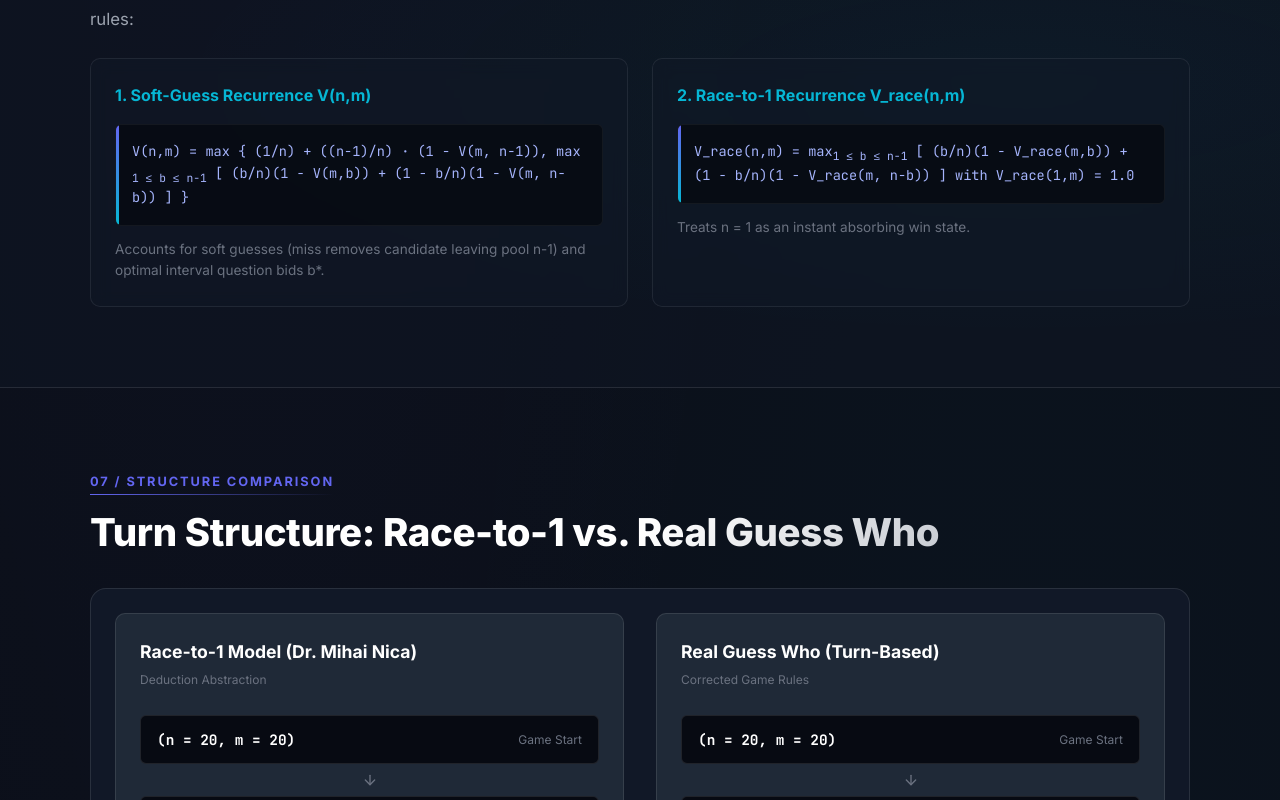
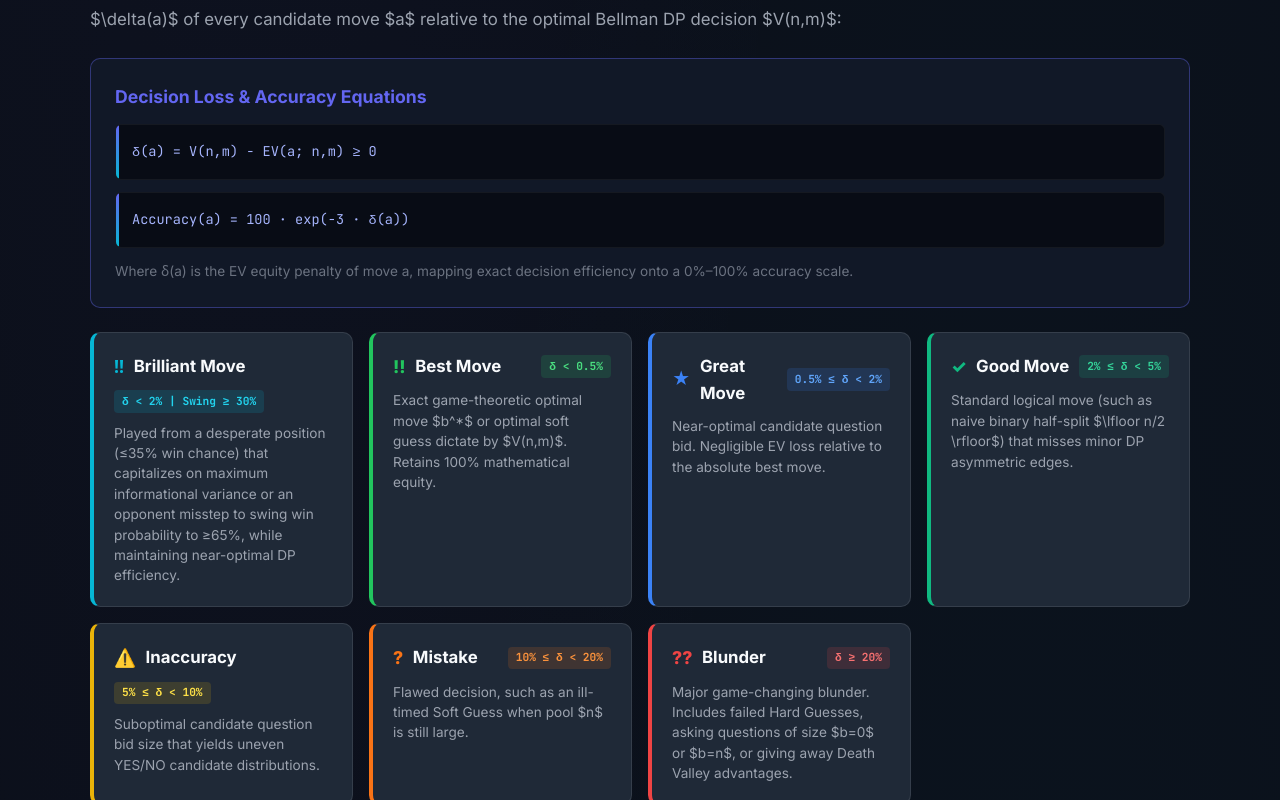
Before and after one commit to DMDTague/Race-2-1, a React (Vite) app: page / in a window 1280 px wide. Shown: the part 4780-5580 px from the top of the page. Built offline with nearby package versions, Linux system fonts and the light colour scheme.

Commit message:
Add Move Qualification Deep Dive section to analysis page and index CSS

```diff
--- a/src/GuessWhoAnalysis.jsx
+++ b/src/GuessWhoAnalysis.jsx
@@ -220,35 +220,104 @@ export default function GuessWhoAnalysis() {
           </div>
         </section>
 
-        {/* Section 6: Formal Math & DP Equations */}
-        <section id="formal-math" className="content-section alt-bg">
+        {/* Section 06b: Move Qualification Deep Dive */}
+        <section id="move-qualification" className="content-section">
           <div className="section-container">
-            <div className="section-label">06 / Formal Mathematics</div>
-            <h2 className="section-title">Optimal Death Valley Strategy V(n,m)</h2>
+            <div className="section-label">06b / Decision Evaluation</div>
+            <h2 className="section-title">Move Qualification Engine: From Brilliant to Blunder</h2>
 
             <p className="paragraph">
-              We define V(n,m) as the win probability for the player to move, given active pool n and opponent pool m, under turn-based soft-guess rules:
+              To evaluate human and AI decisions with mathematical precision, our engine measures the <strong>Expected Value (EV) Decision Error</strong> $\delta(a)$ of every candidate move $a$ relative to the optimal Bellman DP decision $V(n,m)$:
             </p>
 
-            {/* Formatted Math Cards */}
-            <div className="formula-cards-grid">
-              <div className="formula-card">
-                <h4>1. Soft-Guess Recurrence V(n,m)</h4>
-                <div className="latex-box">
-                  V(n,m) = max &#123; (1/n) + ((n-1)/n) &middot; (1 - V(m, n-1)), max<sub>1 &le; b &le; n-1</sub> [ (b/n)(1 - V(m,b)) + (1 - b/n)(1 - V(m, n-b)) ] &#125;
+            <div className="math-callout-box">
+              <h4>Decision Loss & Accuracy Equations</h4>
+              <div className="latex-box">
+                &delta;(a) = V(n,m) - EV(a; n,m) &ge; 0
+              </div>
+              <div className="latex-box" style={{ marginTop: '0.6rem' }}>
+                Accuracy(a) = 100 &middot; exp(-3 &middot; &delta;(a))
+              </div>
+              <p className="formula-caption">
+                Where &delta;(a) is the EV equity penalty of move a, mapping exact decision efficiency onto a 0%–100% accuracy scale.
+              </p>
+            </div>
+
+            <div className="qualification-matrix-grid">
+              <div className="qual-card qual-brilliant">
+                <div className="qual-header">
+                  <span className="qual-icon">‼</span>
+                  <h4>Brilliant Move</h4>
+                  <span className="qual-badge">&delta; &lt; 2% | Swing &ge; 30%</span>
                 </div>
-                <p className="formula-caption">
-                  Accounts for soft guesses (miss removes candidate leaving pool n-1) and optimal interval question bids b*.
+                <p>
+                  Played from a desperate position (&le;35% win chance) that capitalizes on maximum informational variance or an opponent misstep to swing win probability to &ge;65%, while maintaining near-optimal DP efficiency.
                 </p>
               </div>
 
-              <div className="formula-card">
-                <h4>2. Race-to-1 Recurrence V_race(n,m)</h4>
-                <div className="latex-box">
-                  V_race(n,m) = max<sub>1 &le; b &le; n-1</sub> [ (b/n)(1 - V_race(m,b)) + (1 - b/n)(1 - V_race(m, n-b)) ] with V_race(1,m) = 1.0
+              <div className="qual-card qual-best">
+                <div className="qual-header">
+                  <span className="qual-icon">!!</span>
+                  <h4>Best Move</h4>
+                  <span className="qual-badge">&delta; &lt; 0.5%</span>
                 </div>
-                <p className="formula-caption">
-                  Treats n = 1 as an instant absorbing win state.
+                <p>
+                  Exact game-theoretic optimal move $b^*$ or optimal soft guess dictate by $V(n,m)$. Retains 100% mathematical equity.
+                </p>
+              </div>
+
+              <div className="qual-card qual-great">
+                <div className="qual-header">
+                  <span className="qual-icon">★</span>
+                  <h4>Great Move</h4>
+                  <span className="qual-badge">0.5% &le; &delta; &lt; 2%</span>
+                </div>
+                <p>
+                  Near-optimal candidate question bid. Negligible EV loss relative to the absolute best move.
+                </p>
+              </div>
+
+              <div className="qual-card qual-good">
+                <div className="qual-header">
+                  <span className="qual-icon">✓</span>
+                  <h4>Good Move</h4>
+                  <span className="qual-badge">2% &le; &delta; &lt; 5%</span>
+                </div>
+                <p>
+                  Standard logical move (such as naive binary half-split $\lfloor n/2 \rfloor$) that misses minor DP asymmetric edges.
+                </p>
+              </div>
+
+              <div className="qual-card qual-inaccuracy">
+                <div className="qual-header">
+                  <span className="qual-icon">⚠️</span>
+                  <h4>Inaccuracy</h4>
+                  <span className="qual-badge">5% &le; &delta; &lt; 10%</span>
+                </div>
+                <p>
+                  Suboptimal candidate question bid size that yields uneven YES/NO candidate distributions.
+                </p>
+              </div>
+
+              <div className="qual-card qual-mistake">
+                <div className="qual-header">
+                  <span className="qual-icon">?</span>
+                  <h4>Mistake</h4>
+                  <span className="qual-badge">10% &le; &delta; &lt; 20%</span>
+                </div>
+                <p>
+                  Flawed decision, such as an ill-timed Soft Guess when pool $n$ is still large.
+                </p>
+              </div>
+
+              <div className="qual-card qual-blunder">
+                <div className="qual-header">
+                  <span className="qual-icon">??</span>
+                  <h4>Blunder</h4>
+                  <span className="qual-badge">&delta; &ge; 20%</span>
+                </div>
+                <p>
+                  Major game-changing blunder. Includes failed Hard Guesses, asking questions of size $b=0$ or $b=n$, or giving away Death Valley advantages.
                 </p>
               </div>
             </div>
--- a/src/index.css
+++ b/src/index.css
@@ -2071,7 +2071,94 @@ body {
   }
 }
 
-/* Move Review Modal & Accuracy Styles */
+/* Qualification Matrix Grid Styles */
+.qualification-matrix-grid {
+  display: grid;
+  grid-template-columns: repeat(auto-fit, minmax(260px, 1fr));
+  gap: 1rem;
+  margin-top: 1.5rem;
+}
+
+.qual-card {
+  background: var(--bg-surface-elevated, #0f172a);
+  border: 1px solid var(--border-color, rgba(255, 255, 255, 0.1));
+  border-radius: var(--radius-md, 12px);
+  padding: 1.25rem;
+  display: flex;
+  flex-direction: column;
+  gap: 0.6rem;
+  transition: transform 0.2s, box-shadow 0.2s;
+}
+
+.qual-card:hover {
+  transform: translateY(-2px);
+  box-shadow: 0 10px 20px -5px rgba(0, 0, 0, 0.5);
+}
+
+.qual-header {
+  display: flex;
+  align-items: center;
+  gap: 0.6rem;
+  flex-wrap: wrap;
+}
+
+.qual-header h4 {
+  font-size: 1.05rem;
+  font-weight: 700;
+  color: #f8fafc;
+  margin: 0;
+  flex: 1;
+}
+
+.qual-icon {
+  font-size: 1.1rem;
+  font-weight: 800;
+}
+
+.qual-badge {
+  font-size: 0.7rem;
+  font-weight: 700;
+  font-family: var(--font-mono, monospace);
+  padding: 0.15rem 0.5rem;
+  border-radius: 4px;
+  background: rgba(255, 255, 255, 0.05);
+}
+
+.qual-card p {
+  font-size: 0.85rem;
+  color: var(--text-secondary, #94a3b8);
+  line-height: 1.5;
+  margin: 0;
+}
+
+.qual-brilliant { border-left: 4px solid #06b6d4; }
+.qual-brilliant .qual-icon { color: #06b6d4; }
+.qual-brilliant .qual-badge { color: #22d3ee; background: rgba(6, 182, 212, 0.15); }
+
+.qual-best { border-left: 4px solid #22c55e; }
+.qual-best .qual-icon { color: #22c55e; }
+.qual-best .qual-badge { color: #4ade80; background: rgba(34, 197, 94, 0.15); }
+
+.qual-great { border-left: 4px solid #3b82f6; }
+.qual-great .qual-icon { color: #3b82f6; }
+.qual-great .qual-badge { color: #60a5fa; background: rgba(59, 130, 246, 0.15); }
+
+.qual-good { border-left: 4px solid #10b981; }
+.qual-good .qual-icon { color: #10b981; }
+.qual-good .qual-badge { color: #34d399; background: rgba(16, 185, 129, 0.15); }
+
+.qual-inaccuracy { border-left: 4px solid #eab308; }
+.qual-inaccuracy .qual-icon { color: #eab308; }
+.qual-inaccuracy .qual-badge { color: #fde047; background: rgba(234, 179, 8, 0.15); }
+
+.qual-mistake { border-left: 4px solid #f97316; }
+.qual-mistake .qual-icon { color: #f97316; }
+.qual-mistake .qual-badge { color: #fb923c; background: rgba(249, 115, 22, 0.15); }
+
+.qual-blunder { border-left: 4px solid #ef4444; }
+.qual-blunder .qual-icon { color: #ef4444; }
+.qual-blunder .qual-badge { color: #f87171; background: rgba(239, 68, 68, 0.15); }
+
 .modal-backdrop {
   position: fixed;
   top: 0;
```
